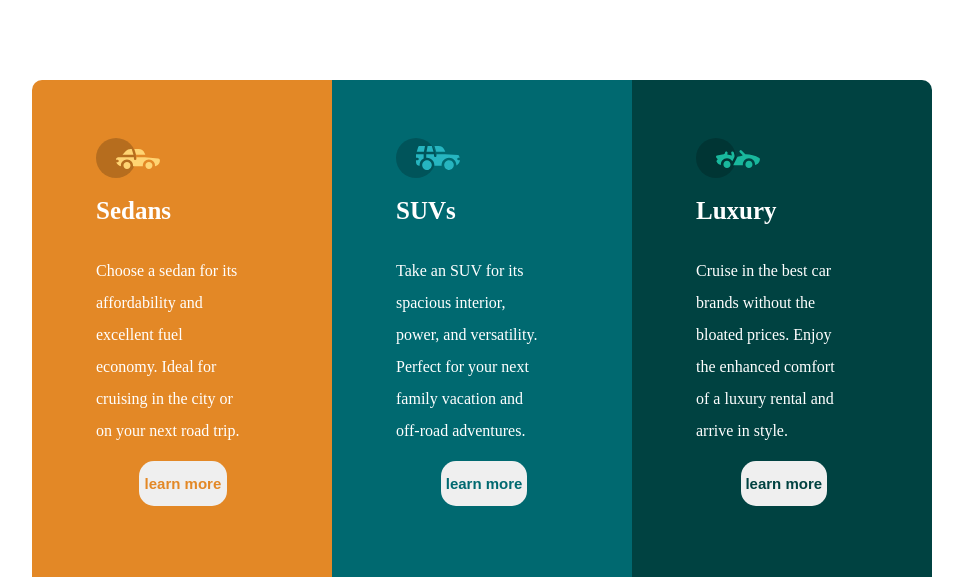
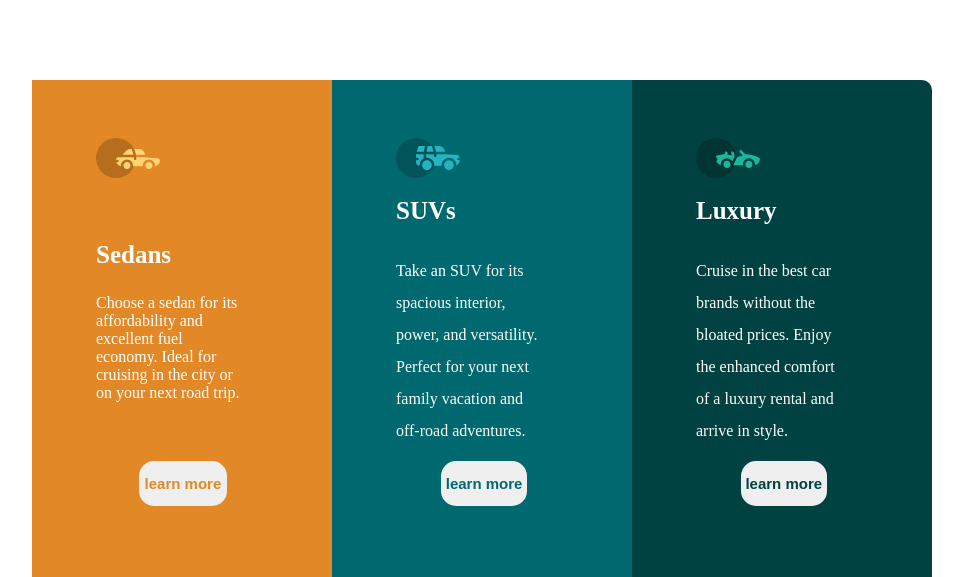
Before and after one commit to L0kintr0/autos.github.io, a plain HTML site: page index.html in a window 1280 px wide. Shown: the top 577 px of the page, without its empty margins (48-1011 px from the left). Drawn offline with Linux system fonts and the light colour scheme.

Commit message:
Update estilo.css
Arreglar los bordes en el modo celular

```diff
--- a/estilo.css
+++ b/estilo.css
@@ -19,9 +19,6 @@ body{
     align-items: center;
     background: hsl(31, 77%, 52%);
     color: white;
-    line-height: 2em;
-    border-top-left-radius: 10px;
-    border-bottom-left-radius: 10px;
 }
 .sedans  strong{
     font-size: 25px;
```
